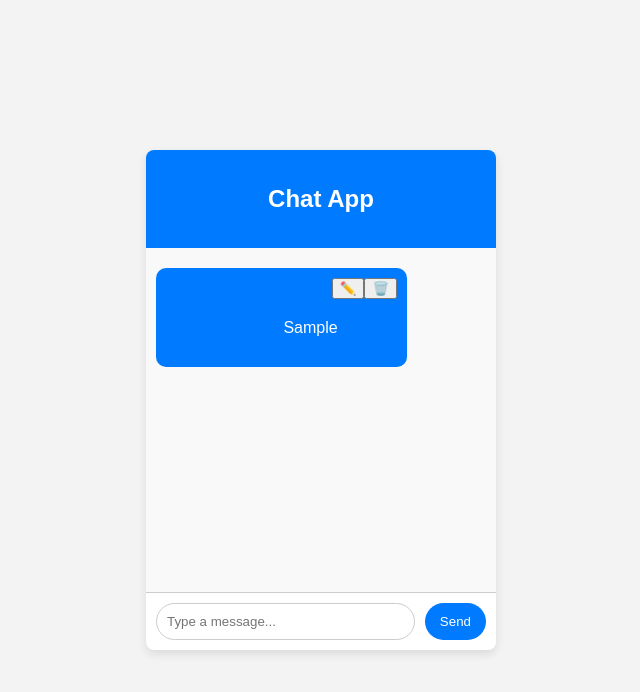
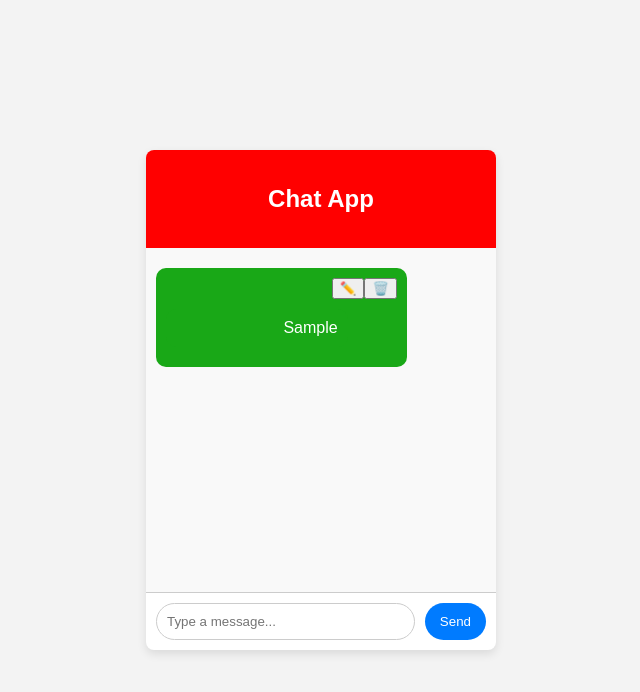
Before and after one commit to het2108/CHPL_TASKS, a plain HTML site: page Chat_App/index.html in a window 1280 px wide. Both pictures are taken after typing "Sample" into the empty fields and a click on the button "Send". Shown: the whole page, without its empty margins (319-959 px from the left). Drawn offline with Linux system fonts and the light colour scheme.

Commit message:
folder added as regular directory

```diff
--- a/Chat_App/styles.css
+++ b/Chat_App/styles.css
@@ -22,7 +22,7 @@ body {
 }
 
 .chat-header {
-  background: #007bff;
+  background: #ff0000;
   color: white;
   padding: 15px;
   text-align: center;
@@ -44,7 +44,7 @@ body {
 }
 
 .chat-display .message.sent {
-  background: #007bff;
+  background: #19a817;
   color: white;
   align-self: flex-end;
   text-align: right;
```
